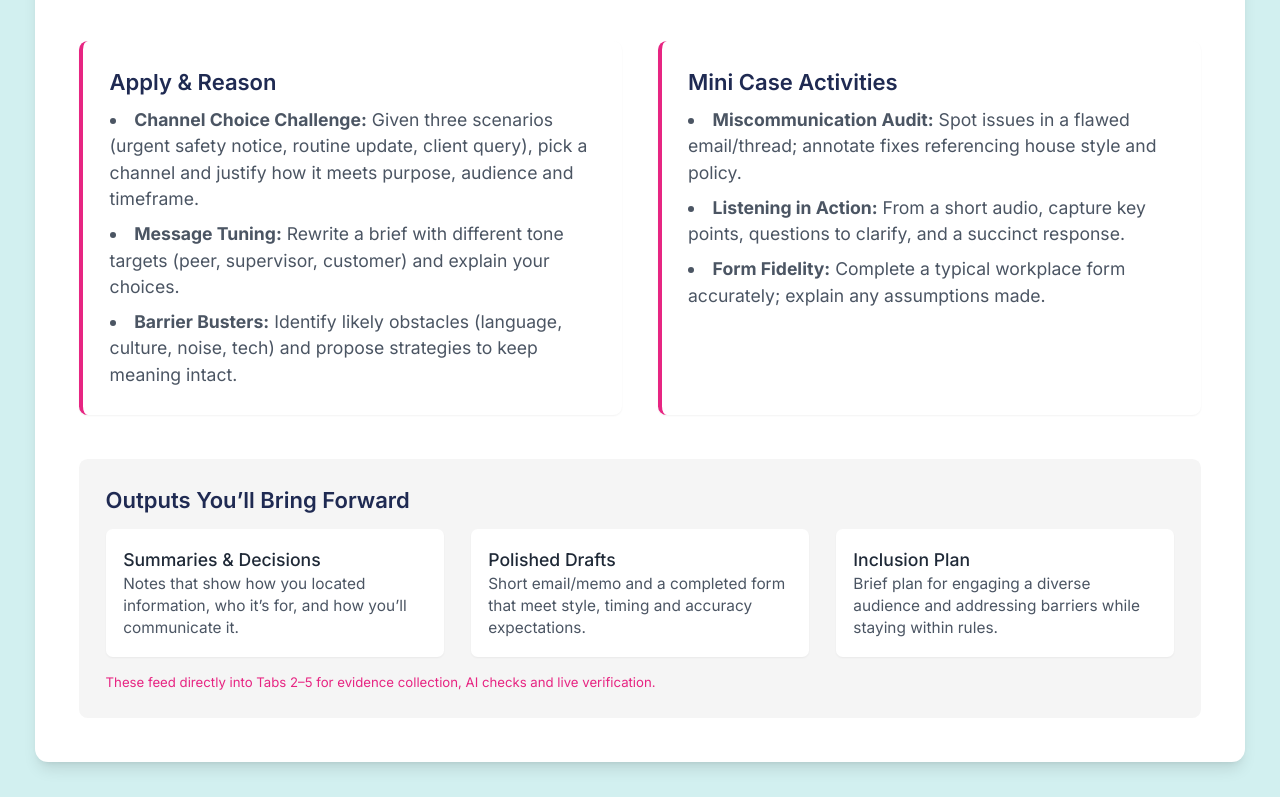
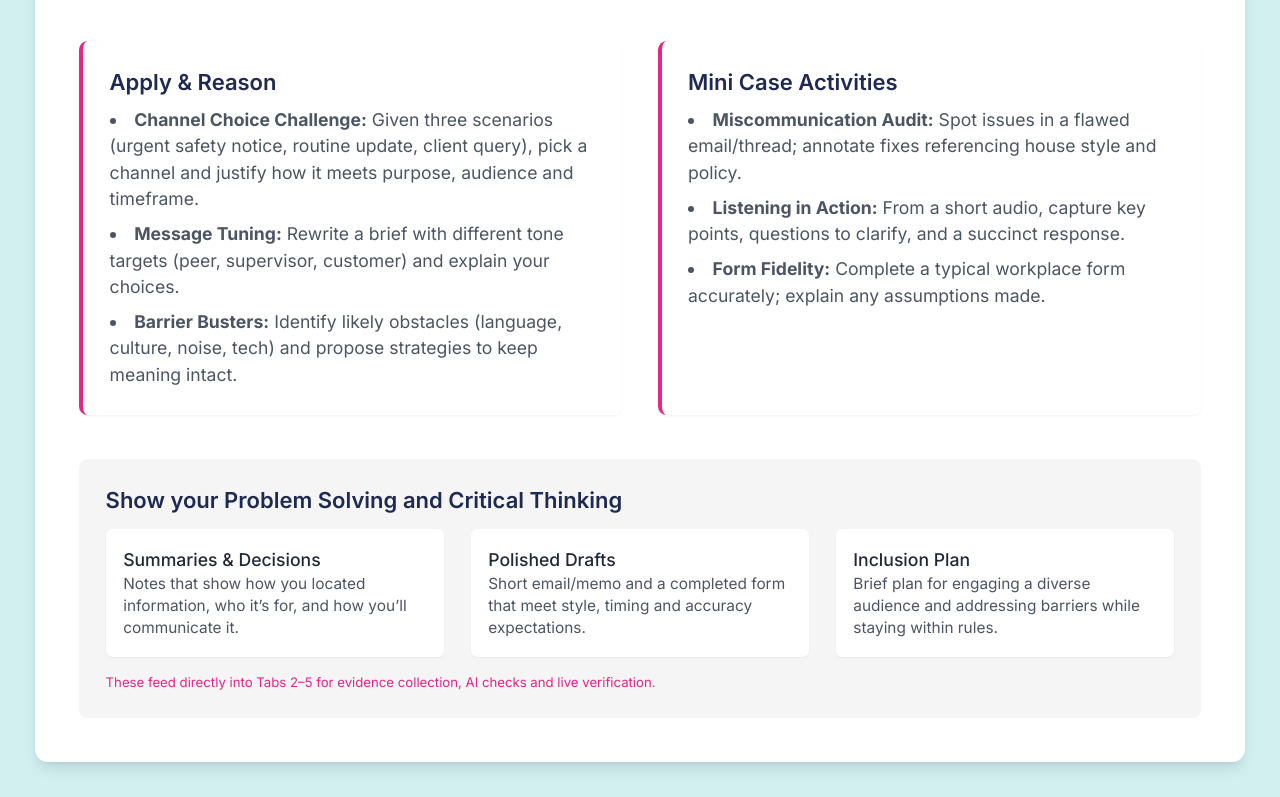
Before and after one commit to kathrynmcgilvrayeles/RPL-Toolkit-Strategy, a plain HTML site: page index.html in a window 1280 px wide. Shown: the part 952-1749 px from the top of the page. Drawn offline with nearby package versions, Linux system fonts and the light colour scheme.

Commit message:
Update index.html

```diff
--- a/index.html
+++ b/index.html
@@ -133,7 +133,7 @@
 
                     <!-- What to Produce from Tab 1 -->
                     <div class="mt-10 bg-[color:var(--brand-grey-2)] p-6 rounded-lg">
-                        <h3 class="font-semibold text-xl mb-3 text-[color:var(--brand-dark-blue)]">Outputs You’ll Bring Forward</h3>
+                        <h3 class="font-semibold text-xl mb-3 text-[color:var(--brand-dark-blue)]">Show your Problem Solving and Critical Thinking</h3>
                         <div class="grid grid-cols-1 md:grid-cols-3 gap-6">
                             <div class="p-4 bg-white rounded-md shadow-sm">
                                 <p class="font-medium">Summaries & Decisions</p>
```
